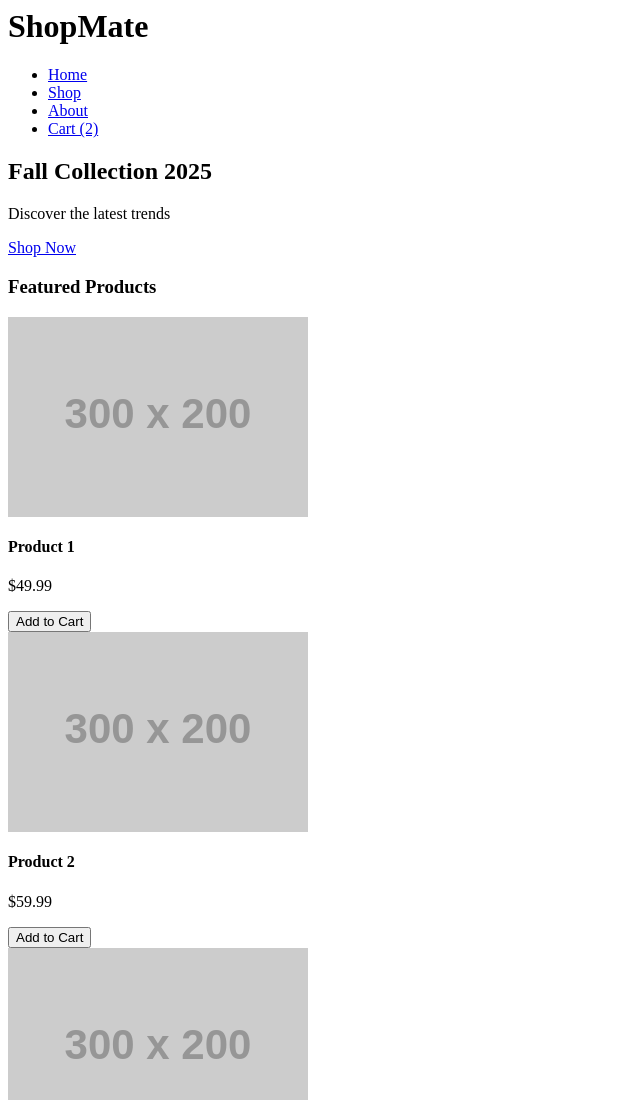
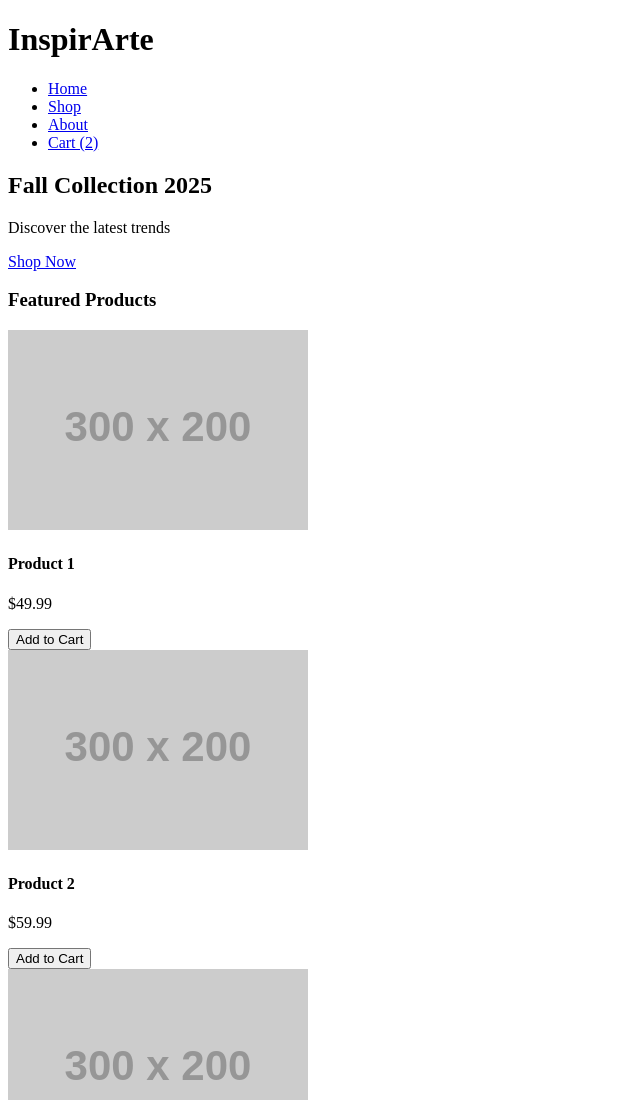
Before and after one commit to dianamontenegro01/InspirArte, a plain HTML site: page indexx.html in a window 1280 px wide. Shown: the top 1100 px of the page, without its empty margins (0-640 px from the left). Drawn offline with Linux system fonts and the light colour scheme; placeholder pictures from the web are drawn by us.

Commit message:
feat: iniciando mejoras

```diff
--- a/indexx.html
+++ b/indexx.html
@@ -1,8 +1,19 @@
-<link rel="stylesheet" href="./css/styless.css" />
+<!DOCTYPE html>
+<html lang="en">
+
+
+
+<head>
+  <meta charset="UTF-8">
+  <meta name="viewport" content="width=device-width, initial-scale=1.0">
+  <title>Inicio</title>
+  <link rel="stylesheet" href="./css/styless.css" />
+</head>
+<body>
 
 <header>
   <div class="container">
-    <h1>ShopMate</h1>
+    <h1>InspirArte</h1>
     <nav>
       <ul>
         <li><a href="#">Home</a></li>
@@ -57,3 +68,10 @@
     <p>&copy; 2025 ShopMate. All rights reserved.</p>
   </div>
 </footer>
+
+
+
+
+
+</body>
+</html>
```
